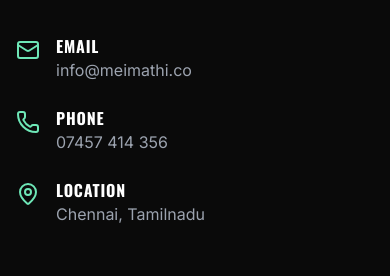
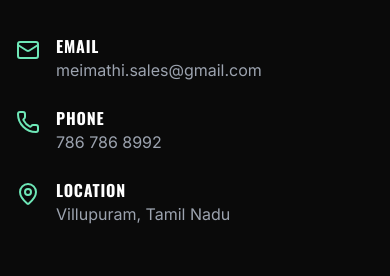
Before and after one commit to dravintel-design/meimadhi, a React (Vite) app: page /contact in a window 390 px wide. Shown: the part 422-698 px from the top of the page. Built offline with nearby package versions, Linux system fonts and the light colour scheme.

Commit message:
fix: update contact details with correct email, phone and address

```diff
--- a/src/pages/Contact.jsx
+++ b/src/pages/Contact.jsx
@@ -32,21 +32,21 @@
                                 <Mail className="w-6 h-6 text-hero-neon mt-1 mr-4" />
                                 <div>
                                     <h4 className="text-white font-bold uppercase tracking-wider">Email</h4>
-                                    <p className="text-gray-400">info@meimathi.co</p>
+                                    <p className="text-gray-400">meimathi.sales@gmail.com</p>
                                 </div>
                             </div>
                             <div className="flex items-start">
                                 <Phone className="w-6 h-6 text-hero-neon mt-1 mr-4" />
                                 <div>
                                     <h4 className="text-white font-bold uppercase tracking-wider">Phone</h4>
-                                    <p className="text-gray-400">07457 414 356</p>
+                                    <p className="text-gray-400">786 786 8992</p>
                                 </div>
                             </div>
                             <div className="flex items-start">
                                 <MapPin className="w-6 h-6 text-hero-neon mt-1 mr-4" />
                                 <div>
                                     <h4 className="text-white font-bold uppercase tracking-wider">Location</h4>
-                                    <p className="text-gray-400">Chennai, Tamilnadu</p>
+                                    <p className="text-gray-400">Villupuram, Tamil Nadu</p>
                                 </div>
                             </div>
                         </div>
```
